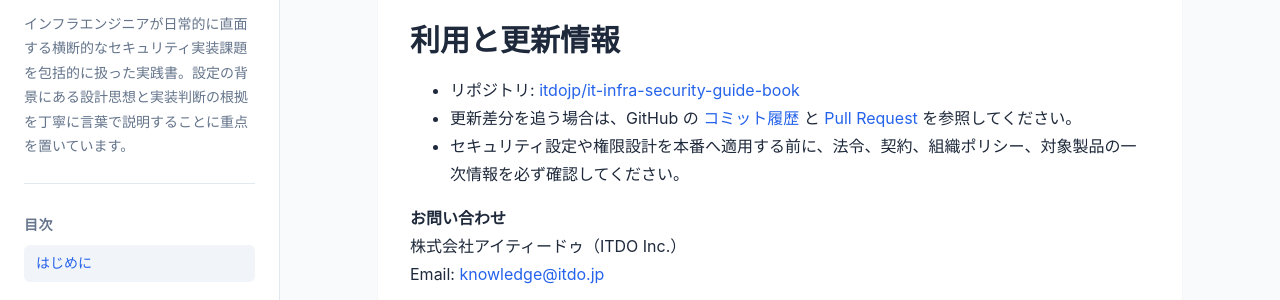
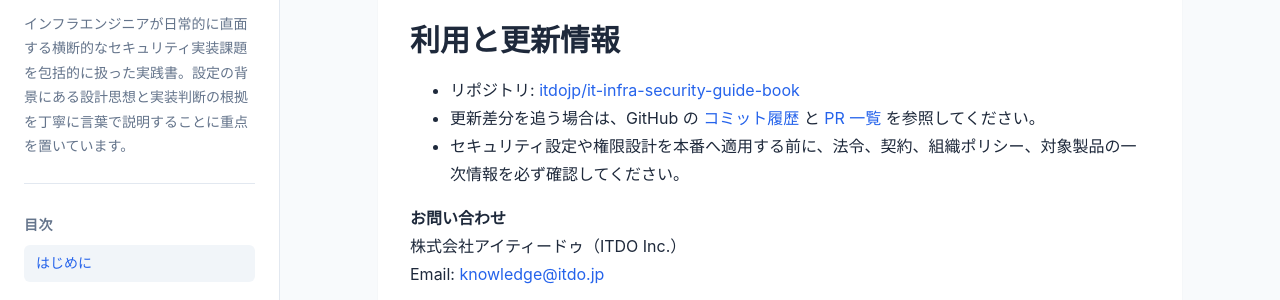
Before and after one commit to itdojp/it-infra-security-guide-book, a Jekyll site: the page built from docs/index.md, in a window 1280 px wide and 900 px high, scrolled down 4285 px. Shown: the part 152-452 px from the top of the window. Built offline with Jekyll 4.4.1, drawn with Linux system fonts in a browser that asks for light colours.

Commit message:
[codex] Use PR list label on security guide top page (#130)

```diff
--- a/docs/index.md
+++ b/docs/index.md
@@ -147,7 +147,7 @@ SOC、SIEM、自動化
 ## 利用と更新情報
 
 - リポジトリ: [itdojp/it-infra-security-guide-book](https://github.com/itdojp/it-infra-security-guide-book)
-- 更新差分を追う場合は、GitHub の [コミット履歴](https://github.com/itdojp/it-infra-security-guide-book/commits/main/) と [Pull Request](https://github.com/itdojp/it-infra-security-guide-book/pulls) を参照してください。
+- 更新差分を追う場合は、GitHub の [コミット履歴](https://github.com/itdojp/it-infra-security-guide-book/commits/main/) と [PR 一覧](https://github.com/itdojp/it-infra-security-guide-book/pulls) を参照してください。
 - セキュリティ設定や権限設計を本番へ適用する前に、法令、契約、組織ポリシー、対象製品の一次情報を必ず確認してください。
 
 **お問い合わせ**
```
